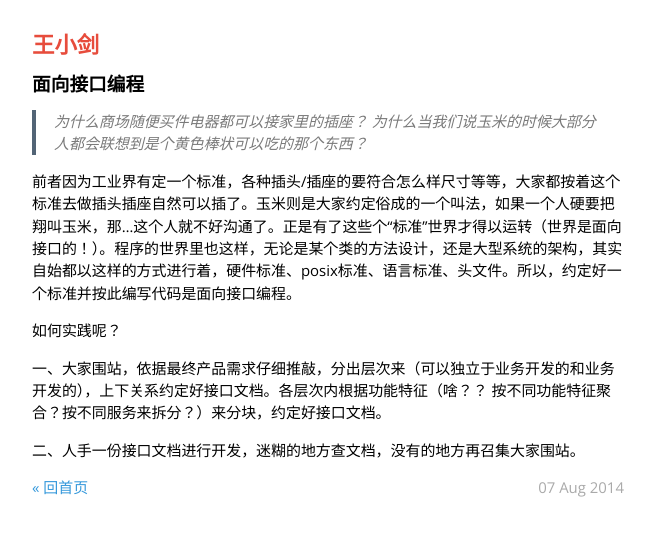
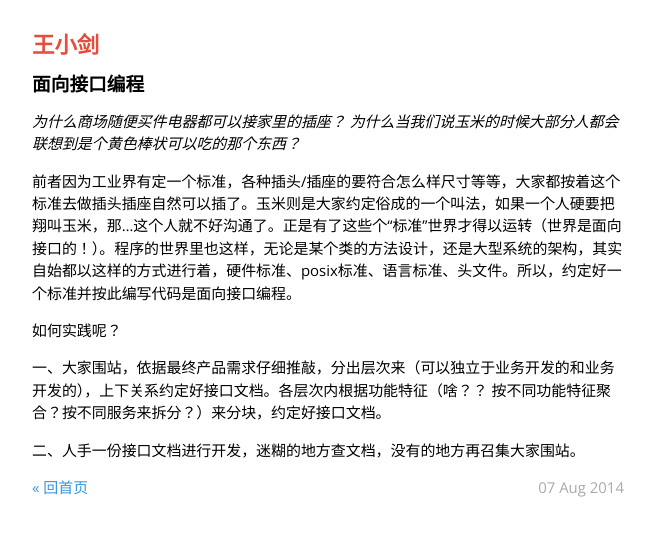
Before and after one commit to hiwjd/hiwjd.github.io, a Jekyll site: the page built from _posts/2014-08-07-面向接口编程.markdown, in a window 1280 px wide. Shown: the top 536 px of the page, without its empty margins (312-967 px from the left). Built offline with Jekyll 4.4.1, drawn with Linux system fonts in a browser that asks for light colours; Markdown is read by kramdown in place of the engine named in the settings; comment, search, counter and statistics services are not loaded.

Commit message:
Published with https://stackedit.io/

```diff
--- a/_posts/2014-08-07-面向接口编程.markdown
+++ b/_posts/2014-08-07-面向接口编程.markdown
@@ -6,8 +6,8 @@ categories: post
 ---
 
 
-> *为什么商场随便买件电器都可以接家里的插座？*
-> *为什么当我们说玉米的时候大部分人都会联想到是个黄色棒状可以吃的那个东西？*
+*为什么商场随便买件电器都可以接家里的插座？*
+*为什么当我们说玉米的时候大部分人都会联想到是个黄色棒状可以吃的那个东西？*
 
 前者因为工业界有定一个标准，各种插头/插座的要符合怎么样尺寸等等，大家都按着这个标准去做插头插座自然可以插了。玉米则是大家约定俗成的一个叫法，如果一个人硬要把翔叫玉米，那...这个人就不好沟通了。正是有了这些个“标准”世界才得以运转（世界是面向接口的！）。程序的世界里也这样，无论是某个类的方法设计，还是大型系统的架构，其实自始都以这样的方式进行着，硬件标准、posix标准、语言标准、头文件。所以，约定好一个标准并按此编写代码是面向接口编程。
 
```
